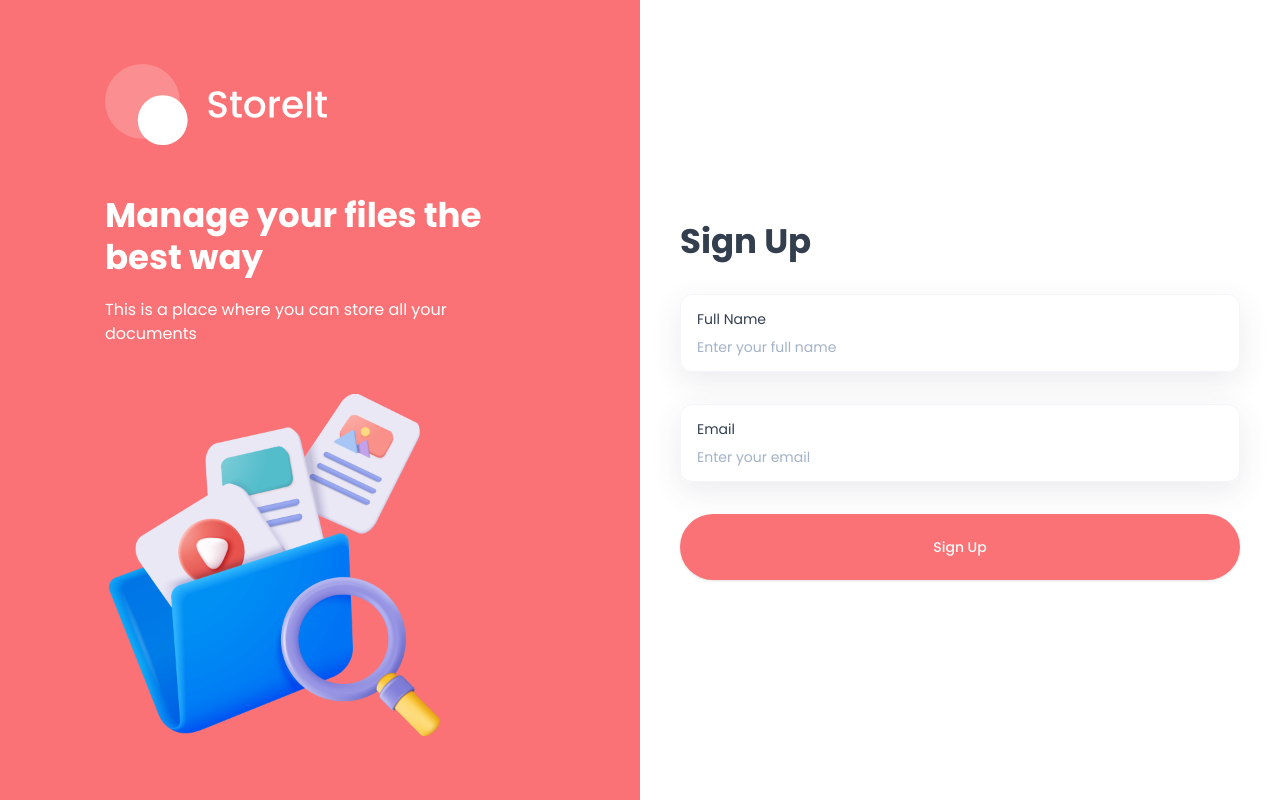
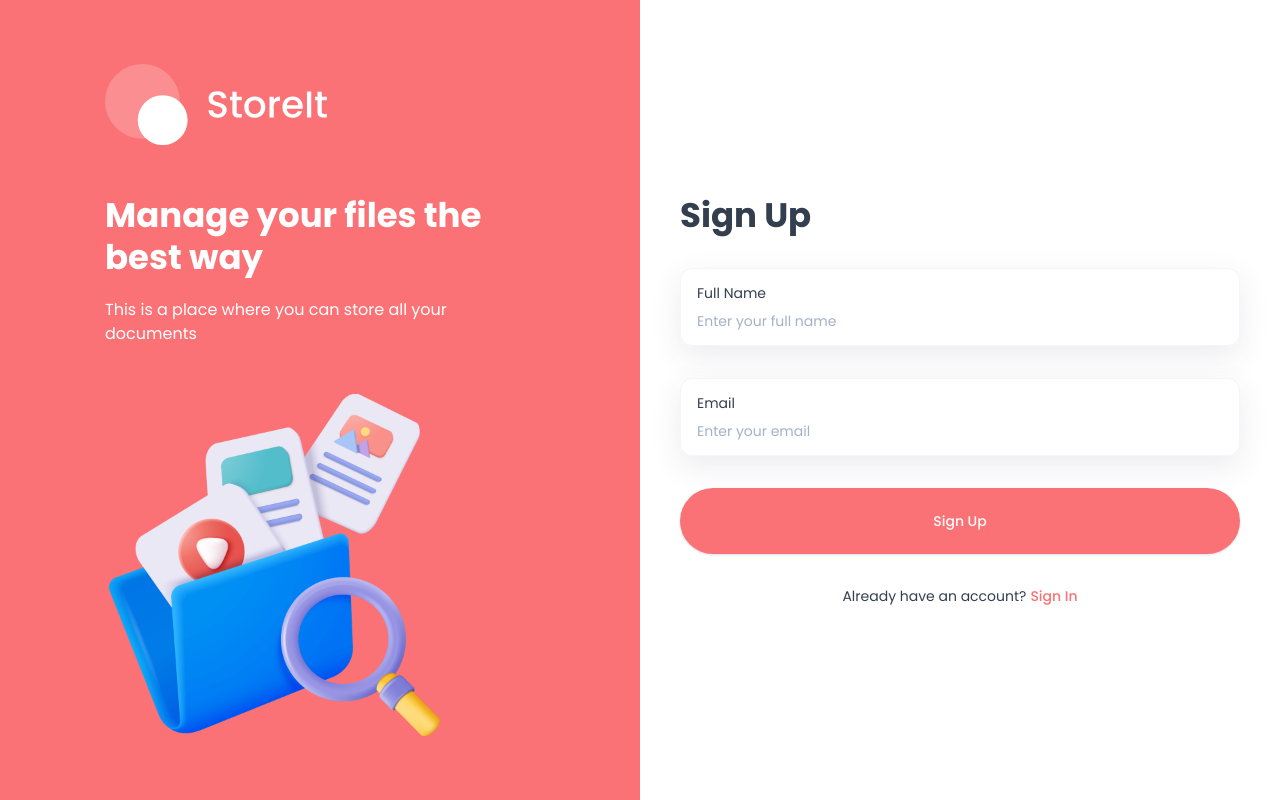
Before and after one commit to ClementMadiot/StoreIt-nextjs, a Next.js app: page /sign-up in a window 1280 px wide. Built offline with nearby package versions, Linux system fonts and the light colour scheme.

Commit message:
Link sign-in/up & authFormSchema

```diff
--- a/components/AuthForm.tsx
+++ b/components/AuthForm.tsx
@@ -4,35 +4,44 @@
 import { z } from "zod";
 import { zodResolver } from "@hookform/resolvers/zod";
 import { useForm } from "react-hook-form";
-import Image from "next/image";
 
 import { Button } from "@/components/ui/button";
 import { Input } from "@/components/ui/input";
 import {
   Form,
   FormControl,
-  FormDescription,
   FormField,
   FormItem,
   FormLabel,
   FormMessage,
 } from "@/components/ui/form";
+import Image from "next/image";
+import Link from "next/link";
 
-const formSchema = z.object({
-  username: z.string().min(2).max(50),
-});
+const authFormSchema = (formType: FormType) => {
+  return z.object({
+    email: z.string().email(),
+    fullName:
+      formType === "sign-up"
+        ? z.string().min(2).max(50)
+        : z.string().optional(),
+  });
+};
 
 type FormType = "sign-in" | "sign-up";
 
 const AuthForm = ({ type }: { type: FormType }) => {
+  const [isLoading, setIsLoading] = useState(false);
+  const [errorMessage, setErrorMessage] = useState("");
+
+  const formSchema = authFormSchema(type);
+
   // 1. Define your form.
-
-  const [isLoading, setIsLoading] = useState(false);
-
   const form = useForm<z.infer<typeof formSchema>>({
     resolver: zodResolver(formSchema),
     defaultValues: {
-      username: "",
+      fullName: "",
+      email: "",
     },
   });
 
@@ -92,7 +101,11 @@
               </FormItem>
             )}
           />
-          <Button type="submit" className="form-submit-button">
+          <Button
+            type="submit"
+            className="form-submit-button"
+            disabled={isLoading}
+          >
             {type === "sign-in" ? "Sign In" : "Sign Up"}
 
             {isLoading && (
@@ -101,10 +114,25 @@
                 alt="loading"
                 width={24}
                 height={24}
-                className="ml-2 animmate-spin"
+                className="ml-2 animate-spin"
               />
             )}
           </Button>
+
+          {errorMessage && <p className="error-message">*{errorMessage}</p>}
+          <div className="body-2 flex justify-center">
+            <p className="text-light-100">
+              {type === "sign-in"
+                ? "Don't have an account?"
+                : "Already have an account?"}
+            </p>
+            <Link
+              href={type === "sign-in" ? "/sign-up" : "/sign-in"}
+              className="ml-1 font-medium text-brand"
+            >
+              {type === "sign-in" ? "Sign Up" : "Sign In"}
+            </Link>
+          </div>
         </form>
       </Form>
       {/* OTP Verification  */}
```
